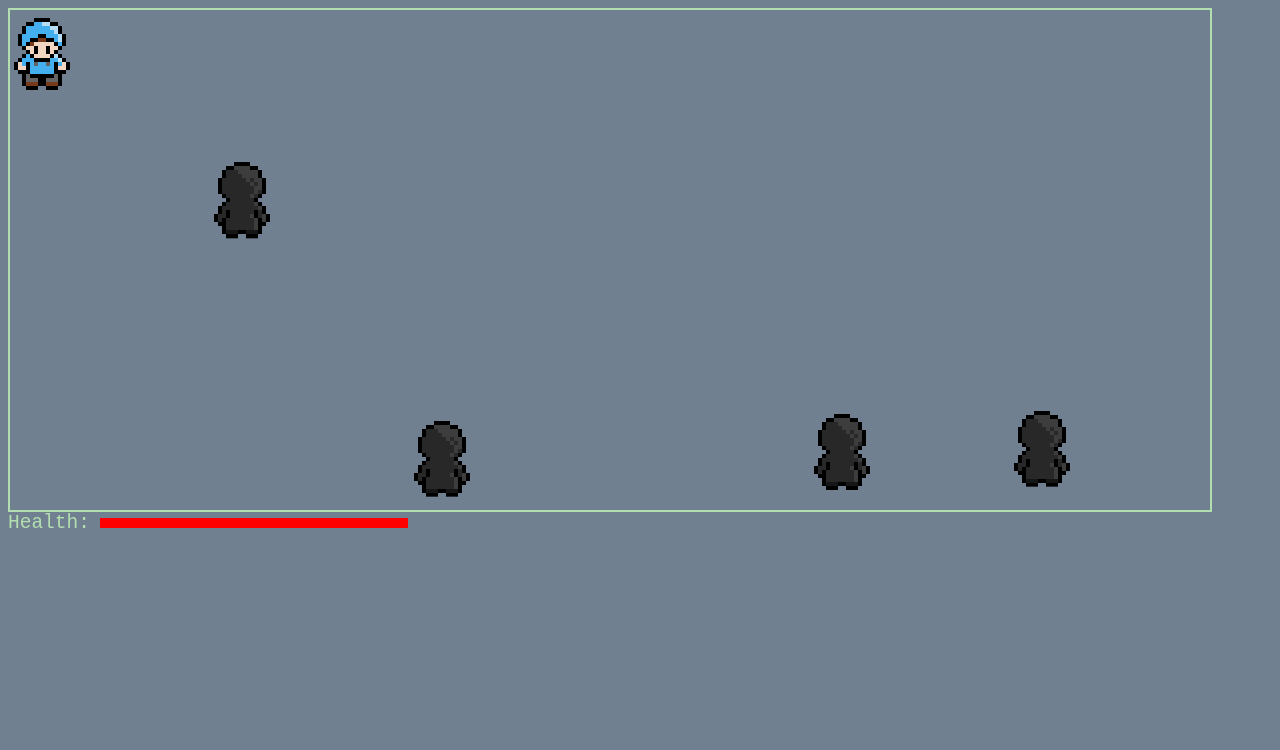
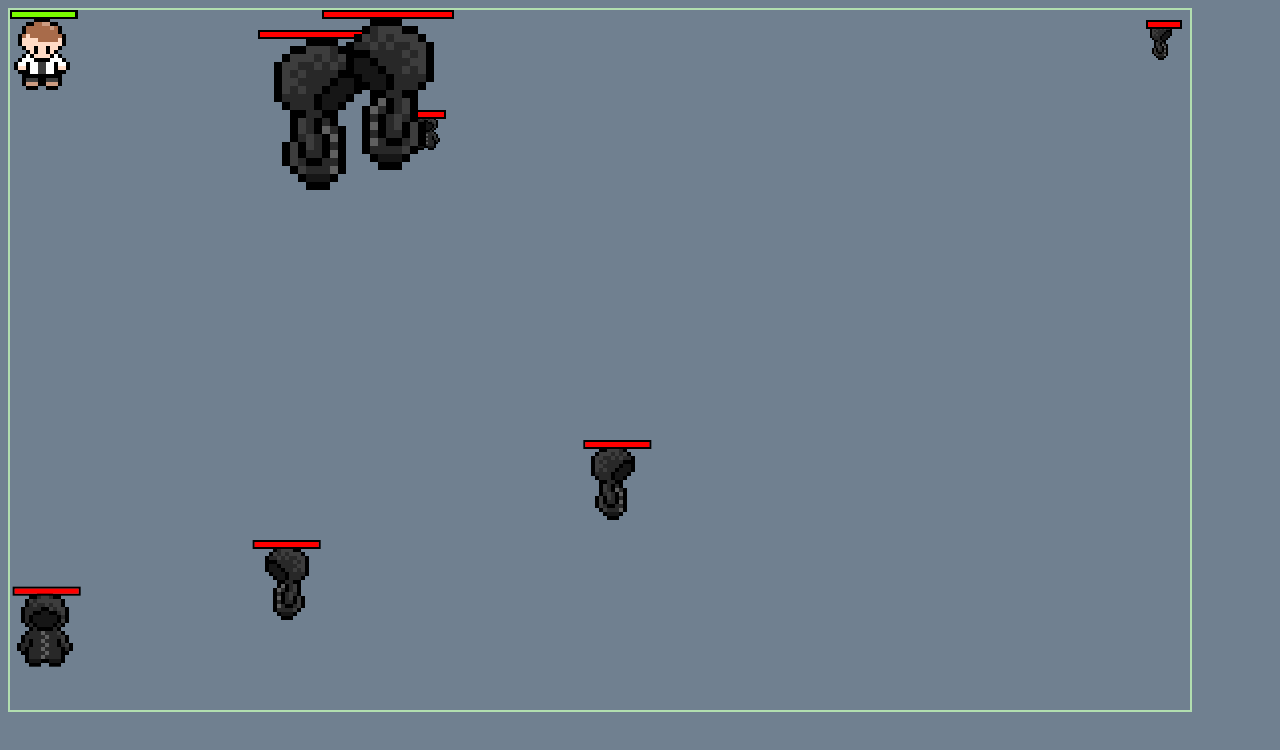
Before and after one commit to emilvn/movement-collision, a plain HTML site: page index.html in a window 1280 px wide. Drawn offline with Linux system fonts and the light colour scheme.

Commit message:
added seperate enemy class with randomized movement

```diff
--- a/index.html
+++ b/index.html
@@ -8,10 +8,6 @@
   </head>
   <body>
     <div id="board"></div>
-    <div class="health-container">
-      Health:
-      <div id="player-health"></div>
-    </div>
     <script src="./src/index.js" type="module"></script>
   </body>
 </html>
--- a/src/index.js
+++ b/src/index.js
@@ -1,19 +1,24 @@
 import Board from "./model/Board.js";
 import Character from "./model/Character.js";
+import Enemy from "./model/Enemy.js";
 import * as view from "./view.js";
 
 window.addEventListener("load", start);
 
 let prevTime = 0;
+let accumulator = 0;
 
-const board = new Board(1200, 500);
+const board = new Board(window.innerWidth - 100, window.innerHeight - 100);
 
-const player = new Character("player", 64, 80, 0, 0, 10, false);
-const enemy1 = new Character("enemy1", 64, 80, 200, 50, 5, true);
-const enemy2 = new Character("enemy2", 64, 80, 400, 100, 20, true);
-const enemy3 = new Character("enemy3", 64, 80, 800, 150, 30, true);
-const enemy4 = new Character("enemy4", 64, 80, 1000, 200, 10, true);
-const enemies = [enemy1, enemy2, enemy3, enemy4];
+const player = new Character("player", 64, 80, 0, 0, 10, 1000, false);
+const enemy1 = new Enemy("enemy1", 128, 160, 200, 50, 5, 100);
+const enemy2 = new Enemy("enemy2", 32, 40, 400, 100, 20, 100);
+const enemy3 = new Enemy("enemy3", 32, 40, 800, 150, 30, 100);
+const enemy4 = new Enemy("enemy4", 128, 160, 1000, 50, 5, 100);
+const enemy5 = new Enemy("enemy5", 64, 80, 1000, 200, 10, 100);
+const enemy6 = new Enemy("enemy6", 64, 80, 1000, 200, 10, 100);
+const enemy7 = new Enemy("enemy7", 64, 80, 1000, 200, 10, 100);
+const enemies = [enemy1, enemy2, enemy3, enemy4, enemy5, enemy6, enemy7];
 
 const controls = {
   up: false,
@@ -22,33 +27,8 @@ const controls = {
   right: false,
 };
 
-const enemyControls = {
-  up: false,
-  left: false,
-  down: true,
-  right: false,
-};
-
 function start() {
   view.init(board, [player, ...enemies]);
-  setInterval(() => {
-    if (controls.up || controls.down || controls.left || controls.right) {
-      player.cycleMovement();
-    } else {
-      player.movementCycle = 0;
-    }
-    if (
-      enemyControls.up ||
-      enemyControls.down ||
-      enemyControls.left ||
-      enemyControls.right
-    ) {
-      enemies.forEach((enemy) => enemy.cycleMovement());
-    } else {
-      enemies.forEach((enemy) => (enemy.movementCycle = 0));
-    }
-  }, 100);
-  setInterval(enemyMovement, 1000);
   window.addEventListener("keydown", (e) => {
     switch (e.key) {
       case "w":
@@ -96,8 +76,17 @@ function tick(time) {
   requestAnimationFrame(tick);
   const deltaT = (time - prevTime) / 1000;
   prevTime = time;
+  if (!isNaN(deltaT)) {
+    accumulator += deltaT;
+  }
   player.move(deltaT, controls, board);
-  enemies.forEach((enemy) => enemy.move(deltaT, enemyControls, board));
+  enemies.forEach((enemy) => {
+    if (accumulator > Math.random() * 500) {
+      enemy.randomizeControls();
+      accumulator = 0;
+    }
+    enemy.move(deltaT, board);
+  });
 
   if (enemies.some((enemy) => collision(player, enemy))) {
     player.health -= 1;
@@ -106,7 +95,7 @@ function tick(time) {
     view.removeCollisionAnimation(player);
   }
   view.displayCharacter(player, controls);
-  enemies.forEach((enemy) => view.displayCharacter(enemy, enemyControls));
+  enemies.forEach((enemy) => view.displayCharacter(enemy, enemy.controls));
 }
 
 function collision(c1, c2) {
@@ -117,8 +106,3 @@ function collision(c1, c2) {
     c1.y + c1.height > c2.y
   );
 }
-
-function enemyMovement(enemy) {
-  enemyControls.up = enemyControls.down;
-  enemyControls.down = !enemyControls.up;
-}
--- a/src/model/Board.js
+++ b/src/model/Board.js
@@ -1,7 +1,7 @@
 export default class Board {
   width;
   height;
-  element = document.querySelector("#board");
+  element;
 
   constructor(width, height) {
     this.width = width;
--- a/src/model/Character.js
+++ b/src/model/Character.js
@@ -6,11 +6,11 @@ export default class Character {
   x;
   y;
   speed;
-  movementCycle = 0;
-  health = 100;
+  maxHealth = 1000;
+  health = 1000;
   enemy = false;
 
-  constructor(id, width, height, startX, startY, speed, isEnemy) {
+  constructor(id, width, height, startX, startY, speed, health, isEnemy) {
     this.id = id;
     this.width = width;
     this.height = height;
@@ -18,14 +18,8 @@ export default class Character {
     this.y = startY;
     this.speed = speed;
     this.enemy = isEnemy;
-  }
-
-  cycleMovement() {
-    if (this.movementCycle === 3) {
-      this.movementCycle = 0;
-    } else {
-      this.movementCycle++;
-    }
+    this.maxHealth = health;
+    this.health = health;
   }
 
   move(deltaT, controls, board) {
--- /dev/null
+++ b/src/model/Enemy.js
@@ -0,0 +1,51 @@
+import Character from "./Character.js";
+
+export default class Enemy extends Character {
+  controls = {
+    up: false,
+    left: false,
+    down: false,
+    right: false,
+  };
+  constructor(id, width, height, startX, startY, speed, health) {
+    super(id, width, height, startX, startY, speed, health, true);
+    this.randomizeControls();
+  }
+
+  randomizeControls() {
+    const up = Math.random() > 0.5;
+    const left = Math.random() > 0.5;
+    const down = Math.random() > 0.5 && !up;
+    const right = Math.random() > 0.5 && !left;
+    this.controls = {
+      up,
+      left,
+      down,
+      right,
+    };
+  }
+
+  move(deltaT, board) {
+    const newPos = { x: this.x, y: this.y };
+
+    if (this.controls.up) {
+      newPos.y -= 20 * this.speed * deltaT;
+    }
+    if (this.controls.down) {
+      newPos.y += 20 * this.speed * deltaT;
+    }
+    if (this.controls.left) {
+      newPos.x -= 32 * this.speed * deltaT;
+    }
+    if (this.controls.right) {
+      newPos.x += 32 * this.speed * deltaT;
+    }
+
+    if (board.validateMovement(this, newPos)) {
+      this.x = newPos.x;
+      this.y = newPos.y;
+    } else {
+      this.randomizeControls();
+    }
+  }
+}
--- a/src/view.js
+++ b/src/view.js
@@ -1,4 +1,5 @@
 export function init(board, characters) {
+  board.element = document.querySelector("#board");
   board.element.style.width = board.width + "px";
   board.element.style.height = board.height + "px";
 
@@ -8,14 +9,21 @@ export function init(board, characters) {
       characterElement.classList.add("enemy");
     }
     characterElement.setAttribute("id", c.id);
+    characterElement.classList.add("character");
     characterElement.style.height = c.height + "px";
     characterElement.style.width = c.width + "px";
 
-    board.element.insertAdjacentElement(`afterbegin`, characterElement);
+    const healthBarContainer = document.createElement("div");
+    healthBarContainer.classList.add("health-container");
+    const healthBar = document.createElement("div");
+    healthBar.style.width = "100%";
+    healthBar.classList.add("health");
+    healthBarContainer.appendChild(healthBar);
+
+    characterElement.appendChild(healthBarContainer);
+
+    board.element.appendChild(characterElement);
     c.element = document.querySelector("#" + c.id);
-    const health = document.querySelector("#" + c.id + "-health");
-    if (!health) return;
-    health.style.width = c.health + "%";
   });
 }
 
@@ -32,19 +40,21 @@ export function displayCharacter(character, controls) {
   if (controls.right && !controls.left) {
     character.element.style.backgroundPositionY = "100%";
   }
+  if (controls.up || controls.down || controls.left || controls.right) {
+    character.element.classList.add("move");
+  } else {
+    character.element.classList.remove("move");
+  }
   character.element.style.translate = `${character.x}px ${character.y}px`;
-  character.element.style.backgroundPositionX =
-    character.movementCycle * 100 + "%";
 
-  const health = document.querySelector("#" + character.id + "-health");
-  if (!health) return;
-  health.style.width = character.health + "%";
+  const health = character.element.querySelector(".health");
+  health.style.width = (character.health / character.maxHealth) * 100 + "%";
 }
 
 export function addCollisionAnimation(character) {
-  character.element.classList.add("collision");
+  character.element.querySelector(".health").classList.add("collision");
 }
 
 export function removeCollisionAnimation(character) {
-  character.element.classList.remove("collision");
+  character.element.querySelector(".health").classList.remove("collision");
 }
--- a/styles/index.css
+++ b/styles/index.css
@@ -8,49 +8,69 @@ body {
 }
 
 #player {
-  position: absolute;
-  background-image: url("../public/assets/characters/character8.png");
+  background-image: url("../public/assets/characters/character10.png");
+}
+
+.character {
   background-size: 400%;
   image-rendering: pixelated;
+  position: absolute;
 }
 
 .health-container {
-  width: 400px;
-  display: flex;
-  color: #cafebabe;
-  font-family: monospace;
-  font-size: 1.5em;
-  align-items: center;
-  gap: 10px;
+  width: 100%;
+  height: 5px;
+  background-color: black;
+  border: 2px solid black;
 }
-#player-health {
-  background-color: red;
-  height: 10px;
+
+.health {
+  height: 5px;
+  background-color: lawngreen;
 }
 
 .enemy {
-  position: absolute;
   background-image: url("../public/assets/characters/character5.png");
-  background-size: 400%;
-  image-rendering: pixelated;
+}
+.enemy > .health-container > .health {
+  height: 5px;
+  background-color: red;
 }
 
-/* animation to make player blink on collision with enemy */
 .collision {
   animation-name: blink;
-  animation-duration: 0.1s;
+  animation-duration: 0.2s;
+  animation-iteration-count: infinite;
+  animation-timing-function: ease-in-out;
+}
+
+@keyframes blink {
+  50% {
+    background-color: red;
+  }
+}
+
+.move {
+  animation-name: move;
+  animation-duration: 0.5s;
   animation-iteration-count: infinite;
   animation-timing-function: step-end;
 }
 
-@keyframes blink {
+@keyframes move {
   0% {
-    filter: hue-rotate(0deg);
+    background-position-x: 0;
+  }
+  25% {
+    background-position-x: 100%;
   }
   50% {
-    filter: hue-rotate(100deg);
+    background-position-x: 200%;
+  }
+  75% {
+    background-position-x: 300%;
   }
   100% {
-    filter: hue-rotate(0deg);
+    background-position-x: 400%;
   }
 }
```
Also changed, not shown: 1 other file.
